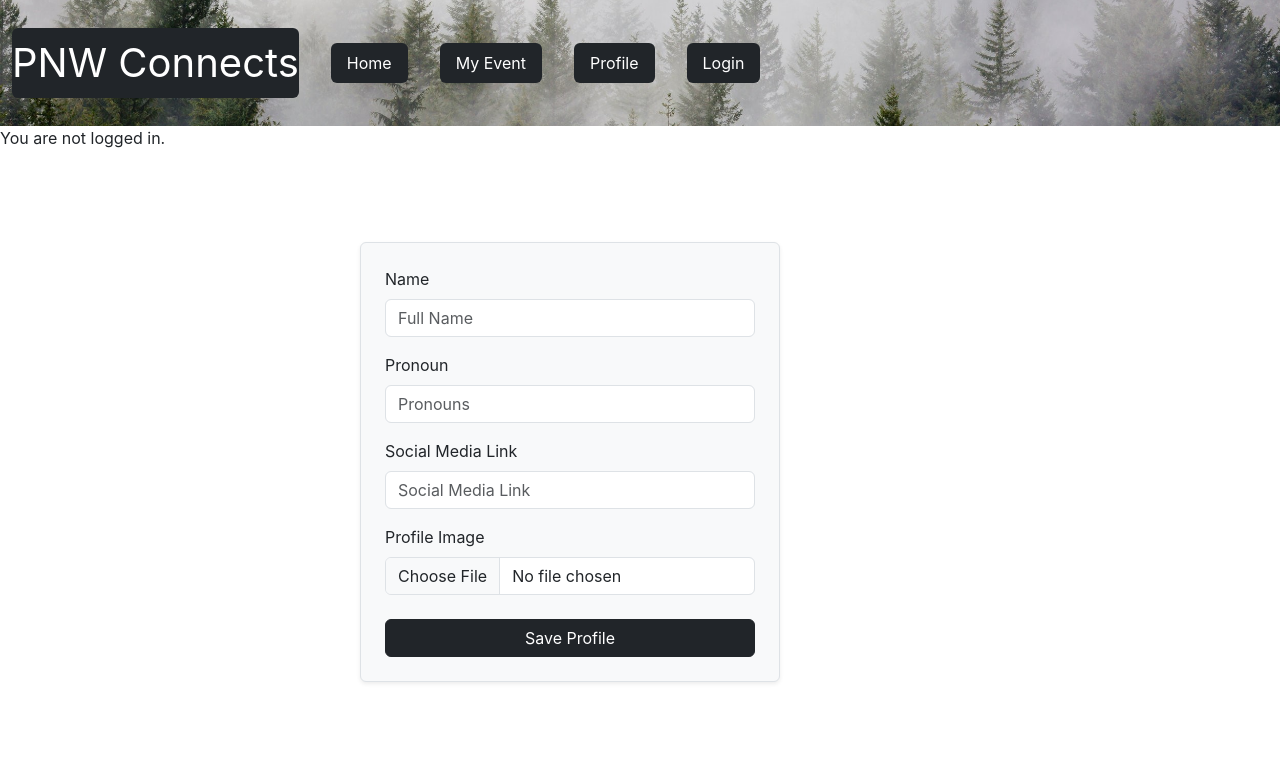
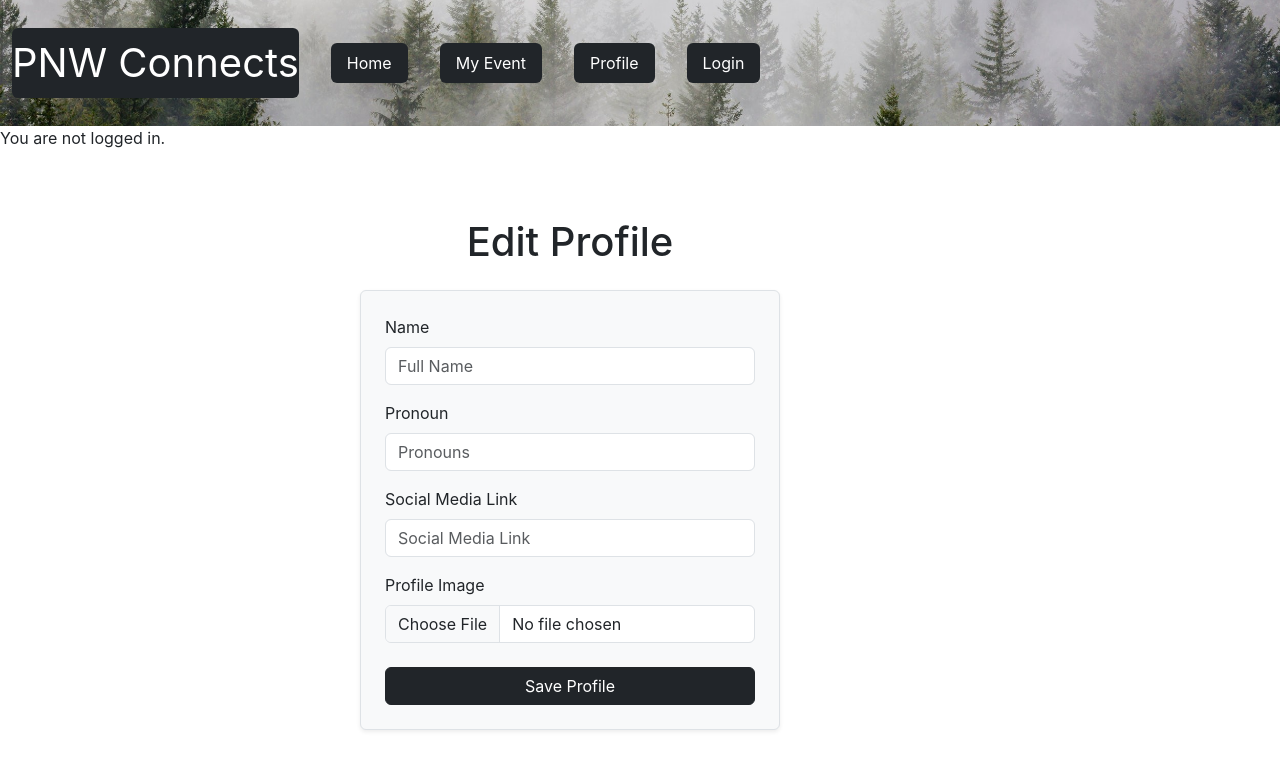
Before and after one commit to INFO442-24AU-C/Group-6, a React (Create React App) app in the folder info442/: page /profile in a window 1280 px wide. Shown: the top 770 px of the page. Built offline with nearby package versions, Linux system fonts and the light colour scheme; no server answers.

Commit message:
styling profile page

```diff
--- a/info442/src/page/Profile.js
+++ b/info442/src/page/Profile.js
@@ -50,11 +50,11 @@ const Profile = () => {
   };
 
   return (
-    <Container >
-      <Row>
+    <Container className="py-5">
+        <Row className="g-4 align-items-start">
             <Col className="mx-auto">
-          <h1 className="text-center mb-4">Edit Profile</h1>
-          <Form onSubmit={handleSubmit} className="border p-4 rounded bg-light shadow-sm">
+            <h1 className="text-center text-dark mb-4">Edit Profile</h1>
+            <Form onSubmit={handleSubmit} className="border p-4 rounded bg-light shadow-sm h-100">
                 <Form.Group className="mb-3">
                 <Form.Label>Name</Form.Label>
                 <Form.Control
@@ -91,12 +91,11 @@ const Profile = () => {
                 </Button>
             </Form>
             </Col>
-      </Row>
+
             {userData && (
-        <Row className="mt-5">
-          <Col md={6} className="mx-auto">
-            <h2 className="text-center">Profile</h2>
-            <div className="p-4 border rounded bg-light shadow-sm">
+            <Col className="mx-auto">
+                <h1 className="text-center text-dark mb-4">Profile</h1>
+                <div className="p-4 border rounded bg-light shadow-sm h-100">
                 <p><strong>Name:</strong> {userData.name}</p>
                 <p><strong>Pronoun:</strong> {userData.pronoun}</p>
                 <p><strong>Social Media:</strong> {userData.socialmedia}</p>
@@ -112,8 +111,8 @@ const Profile = () => {
                 )}
                 </div>
             </Col>
+            )}
         </Row>
-      )}
     </Container>
   );
 };
```
Lines whose indentation alone changed are shown as unchanged.
